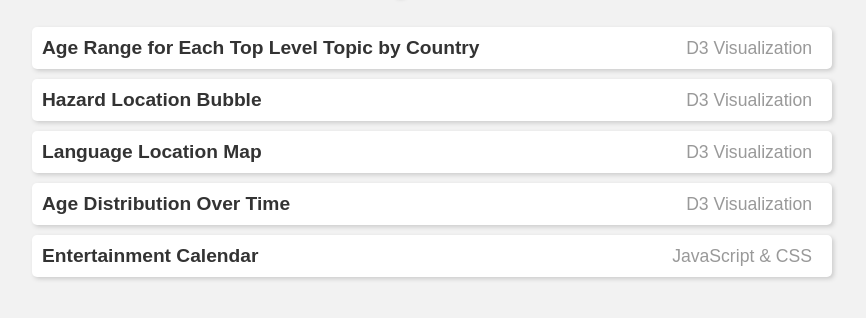
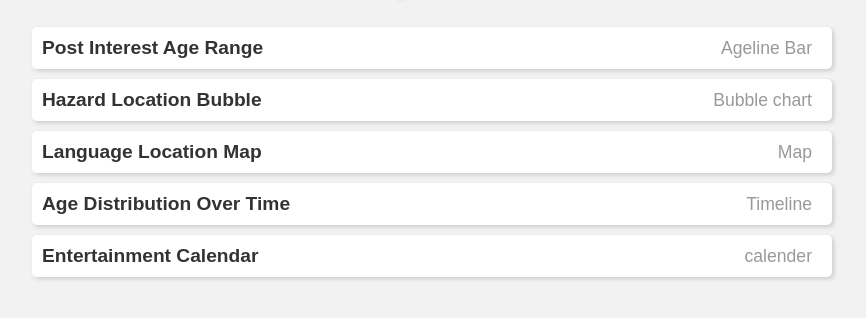
Before and after one commit to tinawang-jy/Pixstroy-D3-Visualization, a plain HTML site: page index.html in a window 1280 px wide. Shown: the part 118-436 px from the top of the page, without its empty margins (208-1074 px from the left). Drawn offline with Linux system fonts and the light colour scheme.

Commit message:
Update index.html

```diff
--- a/index.html
+++ b/index.html
@@ -61,24 +61,24 @@
 		<h1>Team-6 Pixstory D3 Visualizations</h1>
 		<ul>
 			<li>
-				<a href="interest_age/index.html">Age Range for Each Top Level Topic by Country</a>
-				<span>D3 Visualization</span>
+				<a href="interest_age/index.html">Post Interest Age Range</a>
+				<span>Ageline Bar</span>
 			</li>
 			<li>
 				<a href="hazard_location_bubble/hazard_location_BubbleChart.html">Hazard Location Bubble</a>
-				<span>D3 Visualization</span>
+				<span>Bubble chart</span>
 			</li>
 			<li>
 				<a href="language_location_count_map/origin_language_locationmention_map.html">Language Location Map</a>
-				<span>D3 Visualization</span>
+				<span>Map</span>
 			</li>
 			<li>
 				<a href="age_time_postdata/agetime.html">Age Distribution Over Time</a>
-				<span>D3 Visualization</span>
+				<span>Timeline</span>
 			</li>
 			<li>
 				<a href="entertainment-calendar/calendar.html">Entertainment Calendar</a>
-				<span>JavaScript & CSS</span>
+				<span>calender</span>
 			</li>
 		</ul>
 	</div>
```
